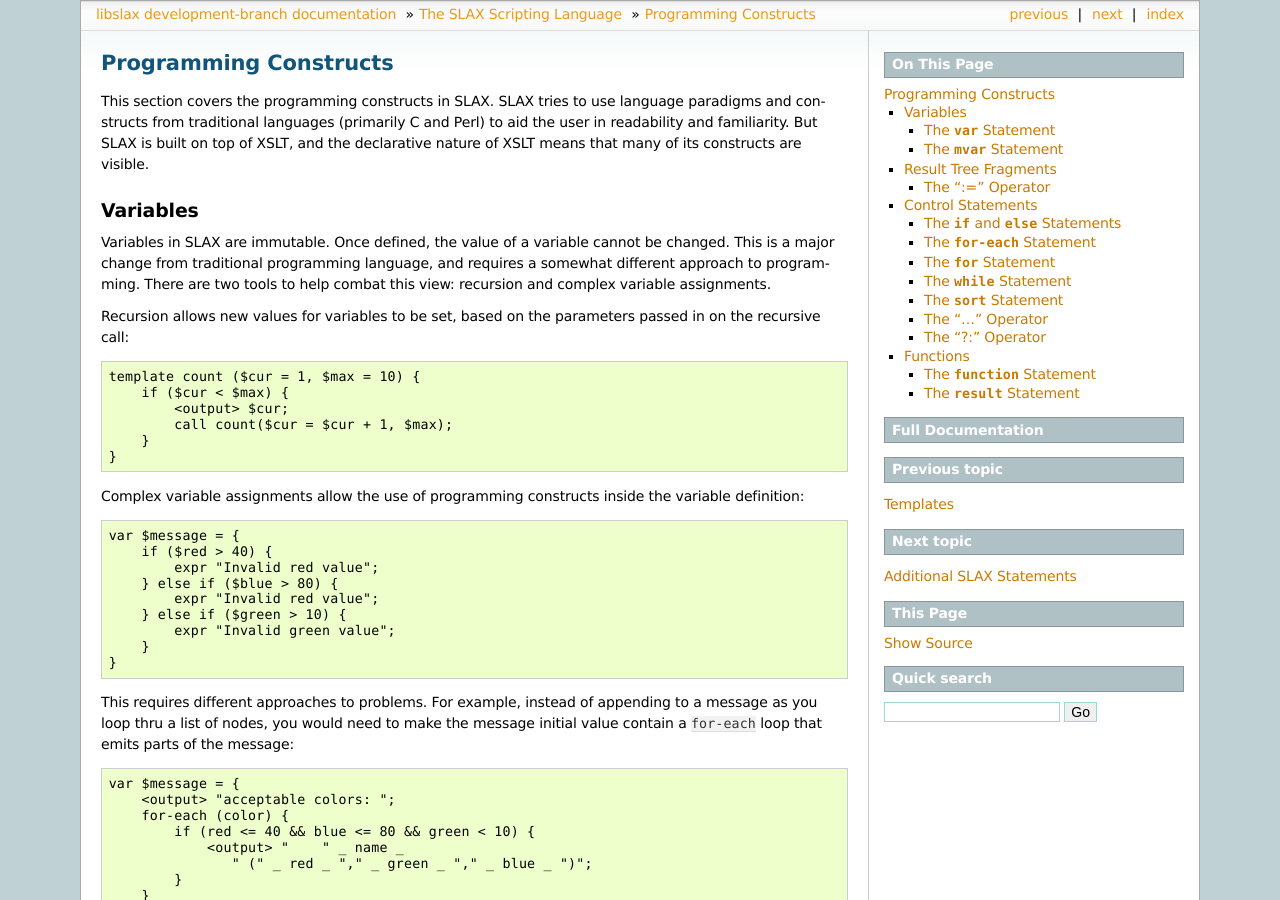
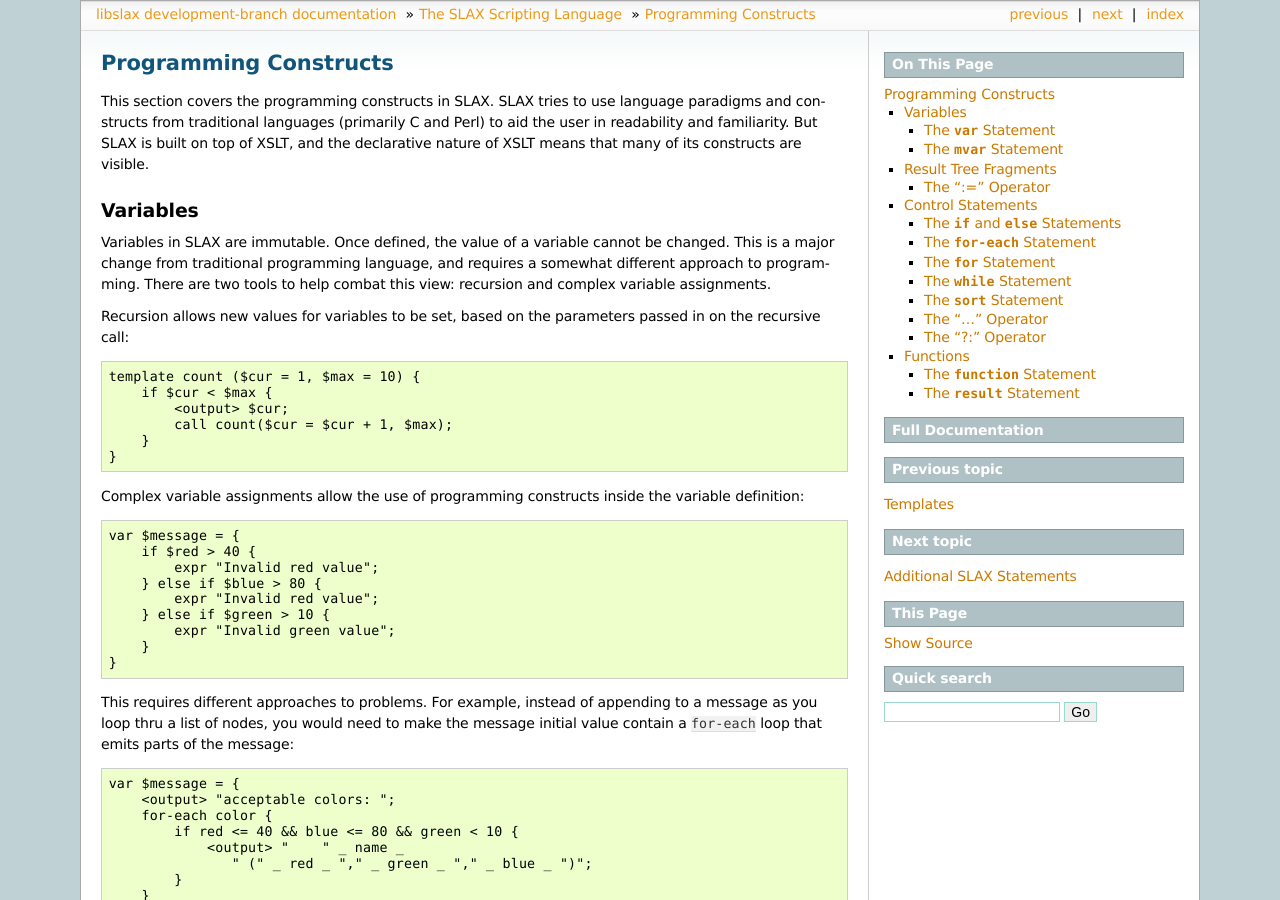
Before and after one commit to Juniper/libslax, a Sphinx documentation site: the page built from doc/constructs.rst, in a window 1280 px wide and 900 px high. Built offline with Sphinx 7.4.7, drawn with Linux system fonts in a browser that asks for light colours; some of the changed text lies outside the part shown.

```diff
--- a/doc/constructs.rst
+++ b/doc/constructs.rst
@@ -25,7 +25,7 @@ Recursion allows new values for variables to be set, based on the
 parameters passed in on the recursive call::
 
     template count ($cur = 1, $max = 10) {
-        if ($cur < $max) {
+        if $cur < $max {
             <output> $cur;
             call count($cur = $cur + 1, $max);
         }
@@ -35,11 +35,11 @@ Complex variable assignments allow the use of programming constructs
 inside the variable definition::
 
     var $message = {
-        if ($red > 40) {
+        if $red > 40 {
             expr "Invalid red value";
-        } else if ($blue > 80) {
+        } else if $blue > 80 {
             expr "Invalid red value";
-        } else if ($green > 10) {
+        } else if $green > 10 {
             expr "Invalid green value";
         }
     }
@@ -51,8 +51,8 @@ loop that emits parts of the message::
 
     var $message = {
         <output> "acceptable colors: ";
-        for-each (color) {
-            if (red <= 40 && blue <= 80 && green < 10) {
+        for-each color {
+            if red <= 40 && blue <= 80 && green < 10 {
                 <output> "    " _ name _
                    " (" _ red _ "," _ green _ "," _ blue _ ")";
             }
@@ -192,7 +192,7 @@ operations is performed::
     var $rtf = <rtf> {
         <rats> "bad";
     }
-    if ($rtf == "bad") { /* Converts the RTF into a string */
+    if $rtf == "bad" { /* Converts the RTF into a string */
         copy-of $rtf;  /* Emits the RTF to the output tree */
 
         /* Convert RTF to a node set (see discussion below) */
@@ -238,7 +238,7 @@ variables and parameters::
         <that> "one";
         <the-other> "one";
     }
-    if ($this/that == "one") {
+    if $this/that == "one" {
         <output> "not an invalid type error";
     }
 
@@ -270,9 +289,9 @@ expressions, which support the double equal sign ("==") in place of
 XPath's single equal sign ("=").  This allows C programmers to avoid
 slipping into dangerous habits::
 
-    if (this && that || the/other[one]) {
+    if this && that || the/other[one] {
         /* SLAX has a simple "if" statement */
-    } else if (yet[more == "fun"]) {
+    } else if yet[more == "fun"] {
         /* ... and it has "else if" */
     } else {
         /* ... and "else" */
@@ -282,12 +301,12 @@ Depending on the presence of the `else` clause, an `if` statement can
 be transformed into either an <xsl:if> element or an <xsl:choose>
 element::
 
-    if (starts-with(name, "fe-")) {
-        if (mtu < 1500) {
+    if starts-with(name, "fe-") {
+        if mtu < 1500 {
            /* Deal with fast ethernet interfaces with low MTUs */
         }
     } else {
-        if (mtu > 8096) {
+        if mtu > 8096 {
            /* Deal with non-fe interfaces with high MTUs */
         }
     }
@@ -320,7 +339,7 @@ evaluating the contents of the statement with the context set to each
 node::
 
     SYNTAX::
-        'for-each' '(' xpath-expression ')' '{'
+        'for-each' xpath-expression '{'
             contents
         '}'
 
@@ -328,8 +347,8 @@ The XPath expression is evaluated into a set of nodes, and then each
 node is considered as the "context" node, the contents of the
 `for-each` statement are evaluated::
 
-    for-each ($inventory/chassis/chassis-module
-              /chassis-sub-module[part-number == '750-000610']) {
+    for-each $inventory/chassis/chassis-module
+              /chassis-sub-module[part-number == '750-000610'] {
         <message> "Down rev PIC in " _ ../name _ ", "
                      _ name _ ": " _ description;
     }
@@ -338,8 +357,8 @@ The `for-each` statement mimics functionality of the <xsl:for-each>
 element.  The statement consists of the `for-each` keyword, the
 parentheses-delimited select expression, and a block::
 
-    for-each ($inventory/chassis/chassis-module
-              /chassis-sub-module[part-number == '750-000610']) {
+    for-each $inventory/chassis/chassis-module
+              /chassis-sub-module[part-number == '750-000610'] {
         <message> "Down rev PIC in " _ ../name _ ", "
                      _ name _ ": " _ description;
     }
@@ -396,7 +418,7 @@ condition is no longer true.  This construct is only useful when
 combined with mutable variables (:ref:`mvar`)::
 
     SYNTAX::
-        'while' '(' xpath-expression ')' '{'
+        'while' xpath-expression '{'
             contents
         '}'
 
@@ -437,7 +459,7 @@ key, as well as substatements that alter the normal sort behavior.
 
 Multiple `sort` statements can be used to given secondary sorting keys::
 
-    for-each (author) {
+    for-each author {
         sort name/last;
         sort name/first;
         sort age {
@@ -476,7 +498,7 @@ sequence as a node set, which contains a node for each value.  The
 `for` and `for-each` statements can be used to iterate thru the
 nodes in a sequence::
 
-    for-each ($min ... $max) {
+    for-each $min ... $max {
         message "Value: " _ .;
     }
 
```
Also changed, not shown: other parts of doc/constructs.rst (+27 -5 lines).
